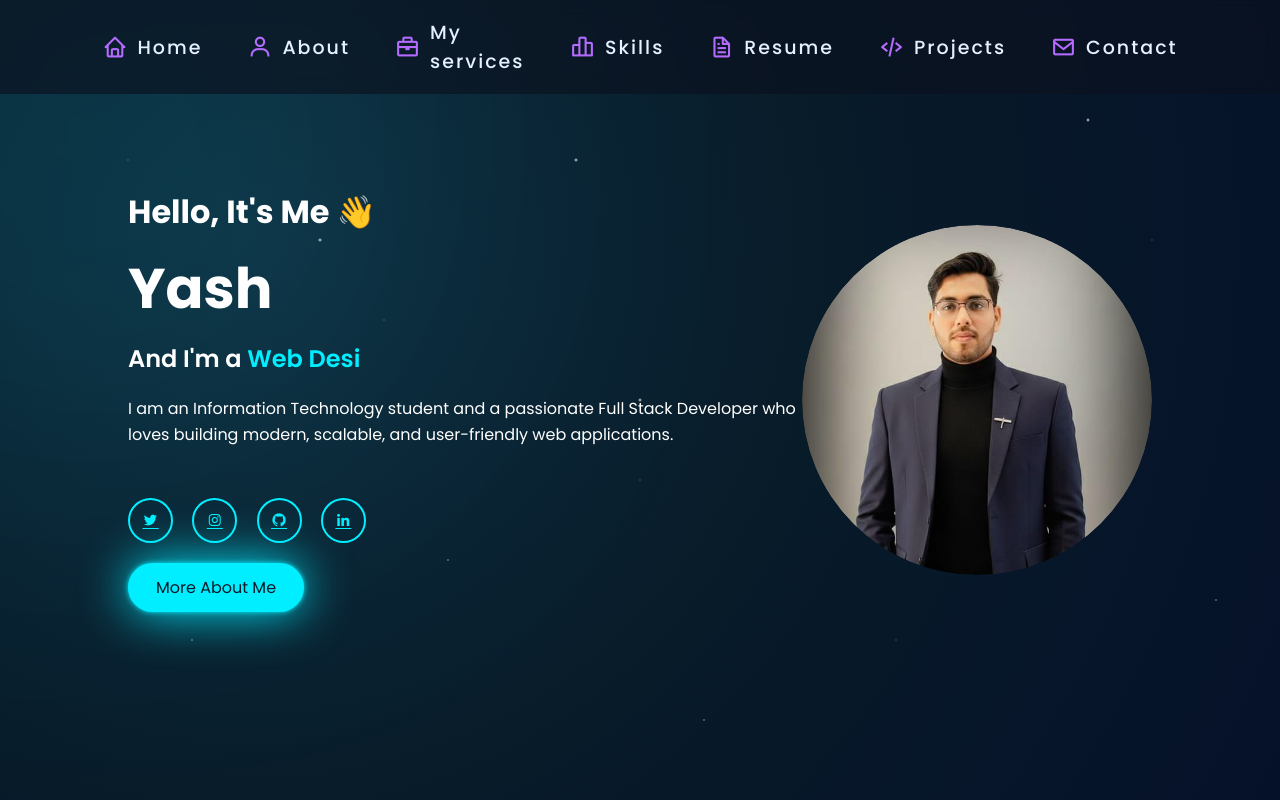
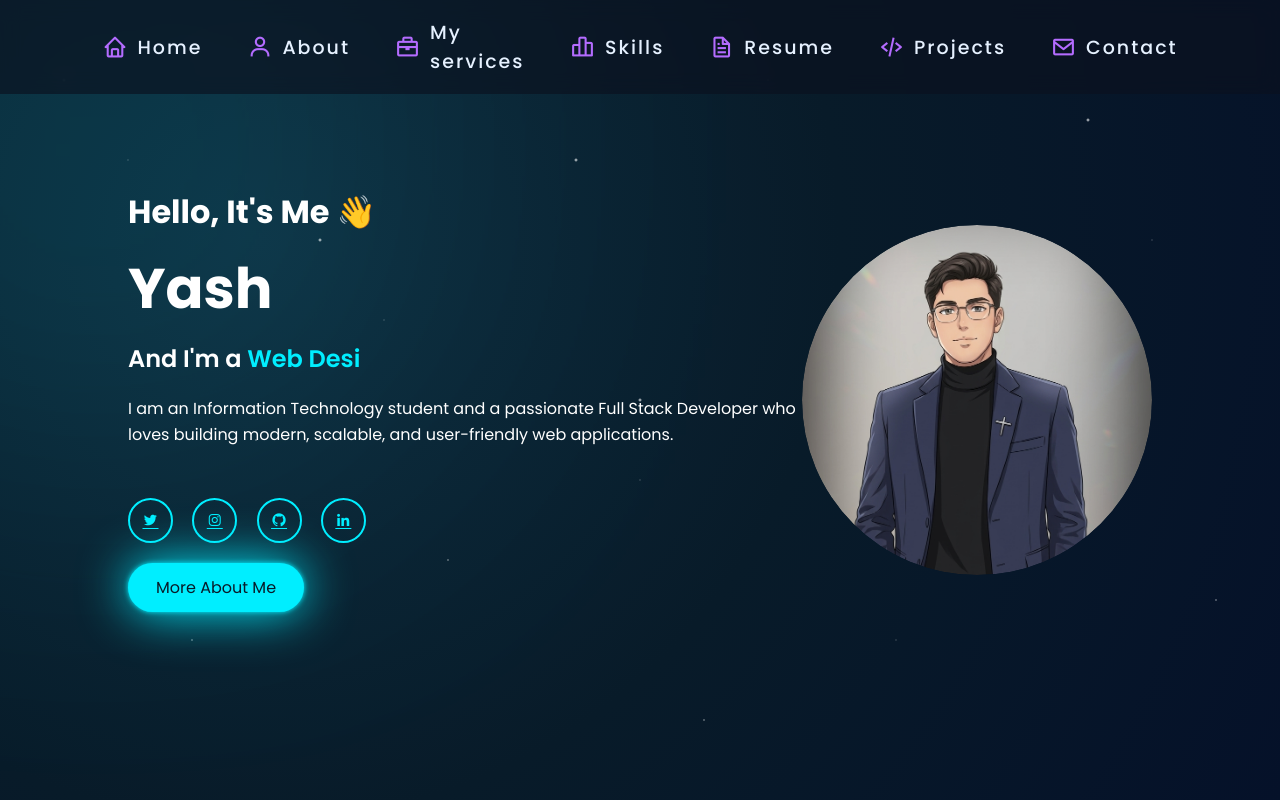
Before and after one commit to Yash9385/Portfolio, a plain HTML site: page client/index.html in a window 1280 px wide. Shown: the top 800 px of the page. Drawn offline with nearby package versions, Linux system fonts and the light colour scheme.

Commit message:
Update portfolio website

```diff
--- a/client/index.html
+++ b/client/index.html
@@ -65,7 +65,7 @@
         <div class="home-img">
             <div class="ring-white"></div> <!-- YAHAN HOGA -->
             <div class="img-box">
-                <img src="images/image.jpeg" alt="Yash">
+                <img src="images/image.png" alt="Yash">
             </div>
         </div>
     </section>
```
Also changed, not shown: client/images/image.png (added).
